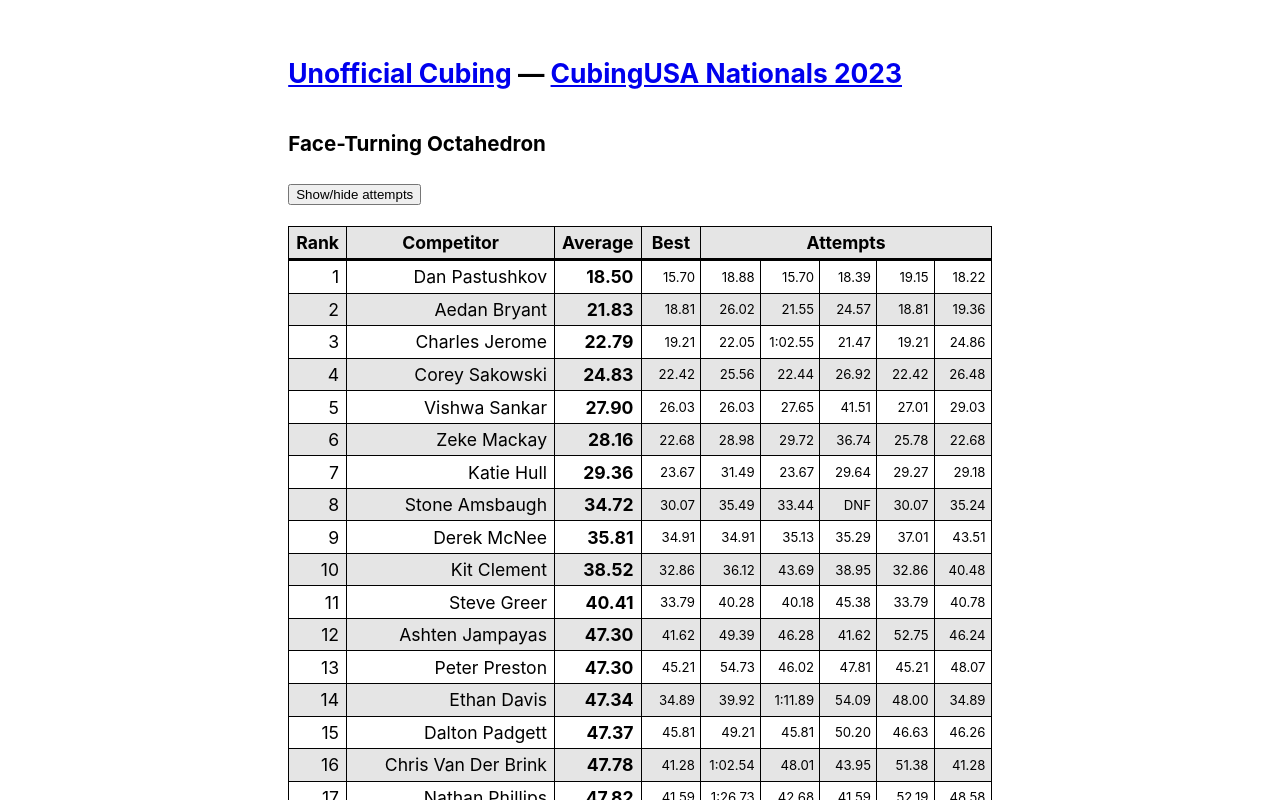
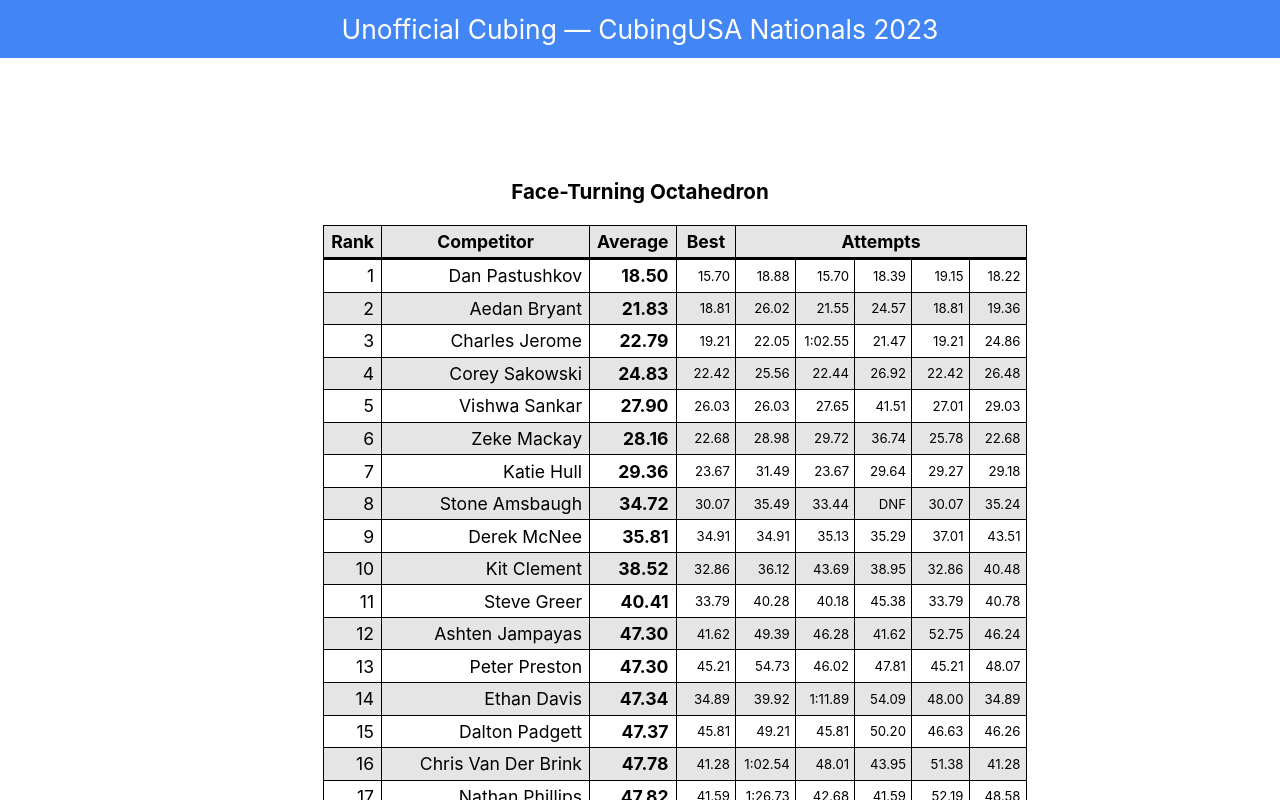
Before and after one commit to cubing/unofficial.cubing.net, a plain HTML site: page CubingUSANationals2023/fto/index.html in a window 1280 px wide. Shown: the top 800 px of the page. Drawn offline with Linux system fonts and the light colour scheme; some icons are missing.

Commit message:
Adjust layout.

```diff
--- a/CubingUSANationals2023/fto/index.html
+++ b/CubingUSANationals2023/fto/index.html
@@ -11,11 +11,15 @@
 </head>
 
 <body>
-  <h2><a href="/">Unofficial Cubing</a> — <a href="../">CubingUSA Nationals 2023</a></h2>
-  <h3><span class="cubing-icon unofficial-fto"></span> Face-Turning Octahedron</h3>
-  <button id="toggle-attempts">Show/hide attempts</button>
+  <div class="header">
+    <div><a href="/">Unofficial Cubing</a> — <a href="../">CubingUSA Nationals 2023</a></div>
+  </div>
+  <div class="content">
+    <h3><span class="cubing-icon unofficial-fto large"></span><br>Face-Turning Octahedron</h3>
+    <div class="narrow-only center"><button id="toggle-attempts">Toggle showing all attempts (may overflow)</button>
       <br>
       <br>
+    </div>
     <table>
       <thead>
         <tr>
@@ -437,6 +441,7 @@
 
       </tbody>
     </table>
+  </div>
 </body>
 
 </html>
--- a/style.css
+++ b/style.css
@@ -1,11 +1,12 @@
 @import "https://cdn.cubing.net/css/@cubing/icons";
+
+* {
+  box-sizing: border-box;
+}
 
 html {
   font-family: -apple-system, Roboto, Ubuntu, Tahoma, sans-serif;
   font-size: 1.1rem;
-  padding: 2em;
-  display: grid;
-  justify-content: center;
 
   --background-color: white;
   background-color: var(--background-color);
@@ -16,9 +17,50 @@
 }
 
 body {
+  margin: 0;
+  display: flex;
+  justify-content: center;
+  align-items: center;
+  flex-direction: column;
+  --accent-color: #4285f4;
+}
+
+body.orange {
+  --accent-color: #f95b2a;
+}
+
+
+.header {
+  align-self: stretch;
+  background: var(--accent-color);
+  padding: 0.5em;
+  font-size: 1.5em;
+  display: flex;
+  justify-content: space-around;
+  color: white;
+}
+
+.header a {
+  color: white;
+  text-decoration: none;
+  white-space: nowrap;
+}
+
+.header a:hover {
+  text-decoration: underline;
+}
+
+h3 {
+  text-align: center;
+}
+
+.content {
   width: 100%;
   max-width: 40em;
-  margin: 0;
+  padding: 0 2em 4em;
+  display: flex;
+  flex-direction: column;
+  align-items: stretch;
 }
 
 @media (prefers-color-scheme: dark) {
@@ -81,6 +123,10 @@
   body.toggle-attempts td:nth-child(9) {
     display: none;
   }
+
+  .narrow-only {
+    display: none;
+  }
 }
 
 
@@ -99,3 +145,11 @@
 .cubing-icon {
   font-size: 2em;
 }
+
+.cubing-icon.large {
+  font-size: 4em;
+}
+
+.center {
+  text-align: center;
+}
```
Also changed, not shown: CubingUSANationals2023/index.html (+9 -4 lines), index.html (+6 -0 lines). Lines whose indentation alone changed are shown as unchanged.
